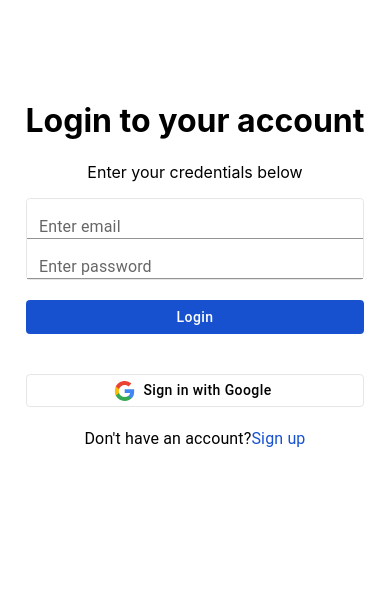
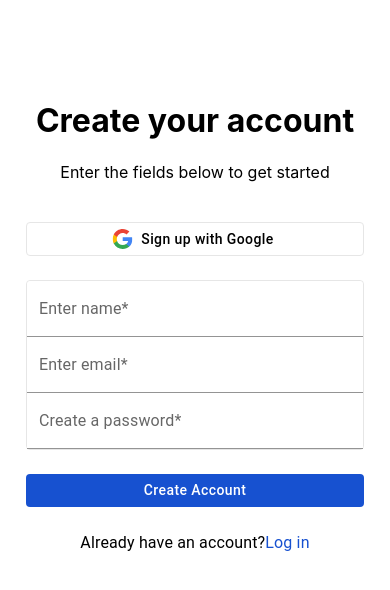
Before and after one commit to infoInk/frontend.github.io, a React (Create React App) app: page / in a window 390 px wide. Shown: the top 590 px of the page. Built offline with nearby package versions, Linux system fonts and the light colour scheme; the HTML template or start-up script is replaced by a standard one.

Commit message:
made sign up and log in responsive i think

```diff
--- a/src/App.js
+++ b/src/App.js
@@ -5,8 +5,8 @@ import LogIn from './pages/login';
 function App() {
   return (
     <div className="App">
-      {/* <SignUp/> */}
-      <LogIn/>
+      <SignUp/>
+      {/* <LogIn/> */}
 
     </div>
   );
--- a/src/pages/sign_up.jsx
+++ b/src/pages/sign_up.jsx
@@ -4,12 +4,13 @@ import Box from "@mui/material/Box";
 import Button from "@mui/material/Button";
 // import { Google } from '@material-ui/icons';
 import "../styles/index.scss";
-import { Container, Typography } from "@mui/material";
+import { Container, Typography, useMediaQuery, useTheme} from "@mui/material";
 import { ReactComponent as SocialIcon } from './Social.svg';
 
 
-function sign_up() {
-
+function SignUp() {
+  const theme = useTheme();
+  const isDesktop = useMediaQuery(theme.breakpoints.up("md"));
 
   return (
     <div>
@@ -20,7 +21,8 @@ function sign_up() {
           variant="outlined"
 
           className="button"
-          sx={{ my: "24px",  color:"black", borderColor:"#E6E6E6" ,textTransform: "none"}}
+          sx={{ my: "24px",  color:"black", borderColor:"#E6E6E6" ,textTransform: "none",   height: isDesktop ? "40px" : "33.8px",
+          width: isDesktop ? "400px" : "338px",}}
           startIcon={<SocialIcon />}
 
         >
@@ -34,7 +36,8 @@ function sign_up() {
             alignItems: "center",
             border: "1px solid #E6E6E6",
             borderRadius: "4px",
-            mx: "440px",
+            mx: isDesktop ? "440px" : "26px",
+            px: isDesktop ? "0" : "0px",
           }}
         >
           <TextField
@@ -83,7 +86,8 @@ function sign_up() {
           variant="contained"
           disableElevation
           className="button"
-          sx={{ my: "24px", backgroundColor: "#1751D0" ,textTransform: "none"}}
+          sx={{ my: "24px", backgroundColor: "#1751D0" ,textTransform: "none",  height: isDesktop ? "40px" : "33.8px",
+          width: isDesktop ? "400px" : "338px",}}
         >
           Create Account
         </Button>
@@ -97,4 +101,4 @@ function sign_up() {
   );
 }
 
-export default sign_up;
+export default SignUp;
```
